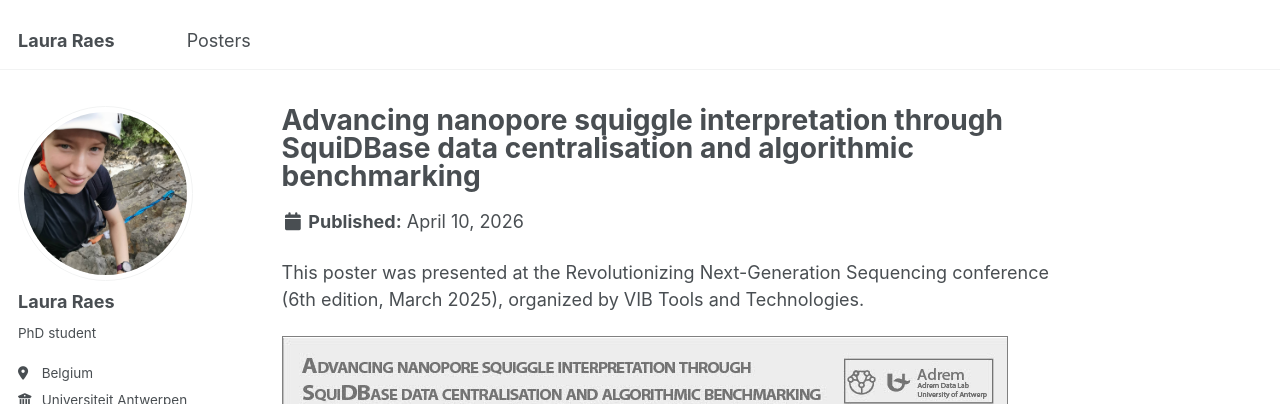
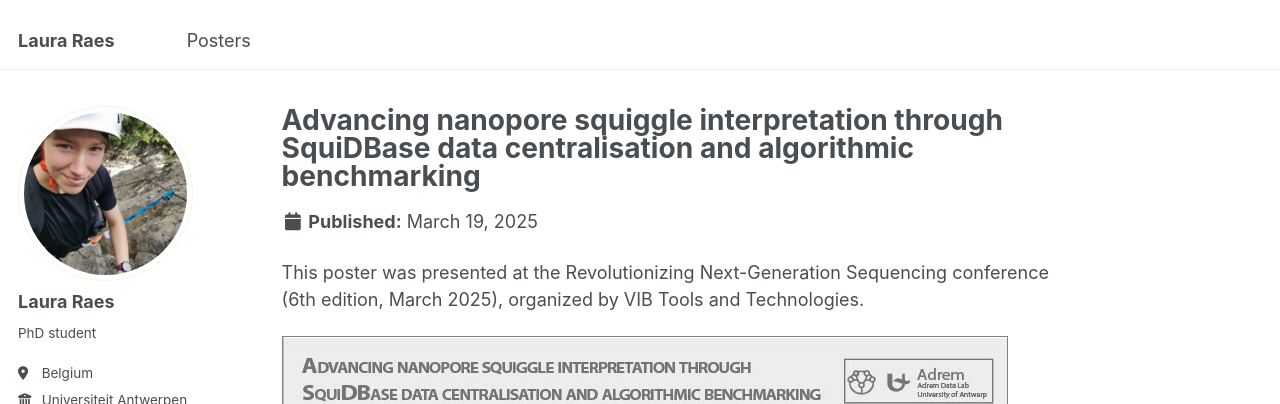
Before and after one commit to laura-raes/laura-raes.github.io, a Jekyll site: the page built from _posters/2025_rngs.md, in a window 1280 px wide and 900 px high. Shown: the top 404 px of the window. Built offline with Jekyll 4.4.1, drawn with Linux system fonts in a browser that asks for light colours; some web fonts are replaced.

Commit message:
added dates

```diff
--- a/_posters/2025_rngs.md
+++ b/_posters/2025_rngs.md
@@ -1,6 +1,7 @@
 ---
 title: "Advancing nanopore squiggle interpretation through SquiDBase data centralisation and algorithmic benchmarking"
 excerpt: "Poster presented at Revolutionizing Next Generation Sequencing 2025."
+date: 2025-03-19
 collection: posters
 image: "<img src='/images/2025_rngs.jpg' style='width: 20vw; min-width: 100px; border: 1px solid grey;'>"
 ---
```
Also changed, not shown: 1 other file.
